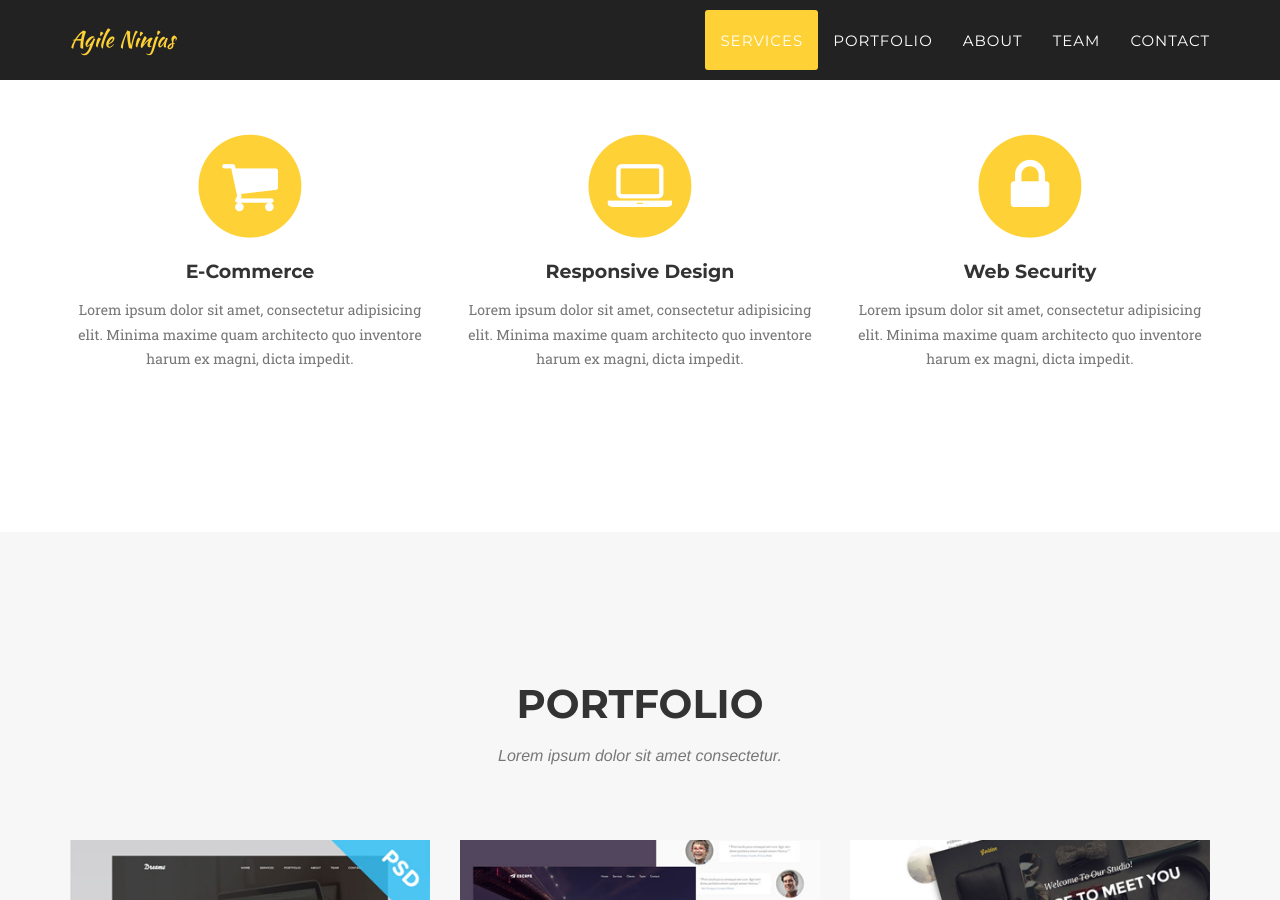
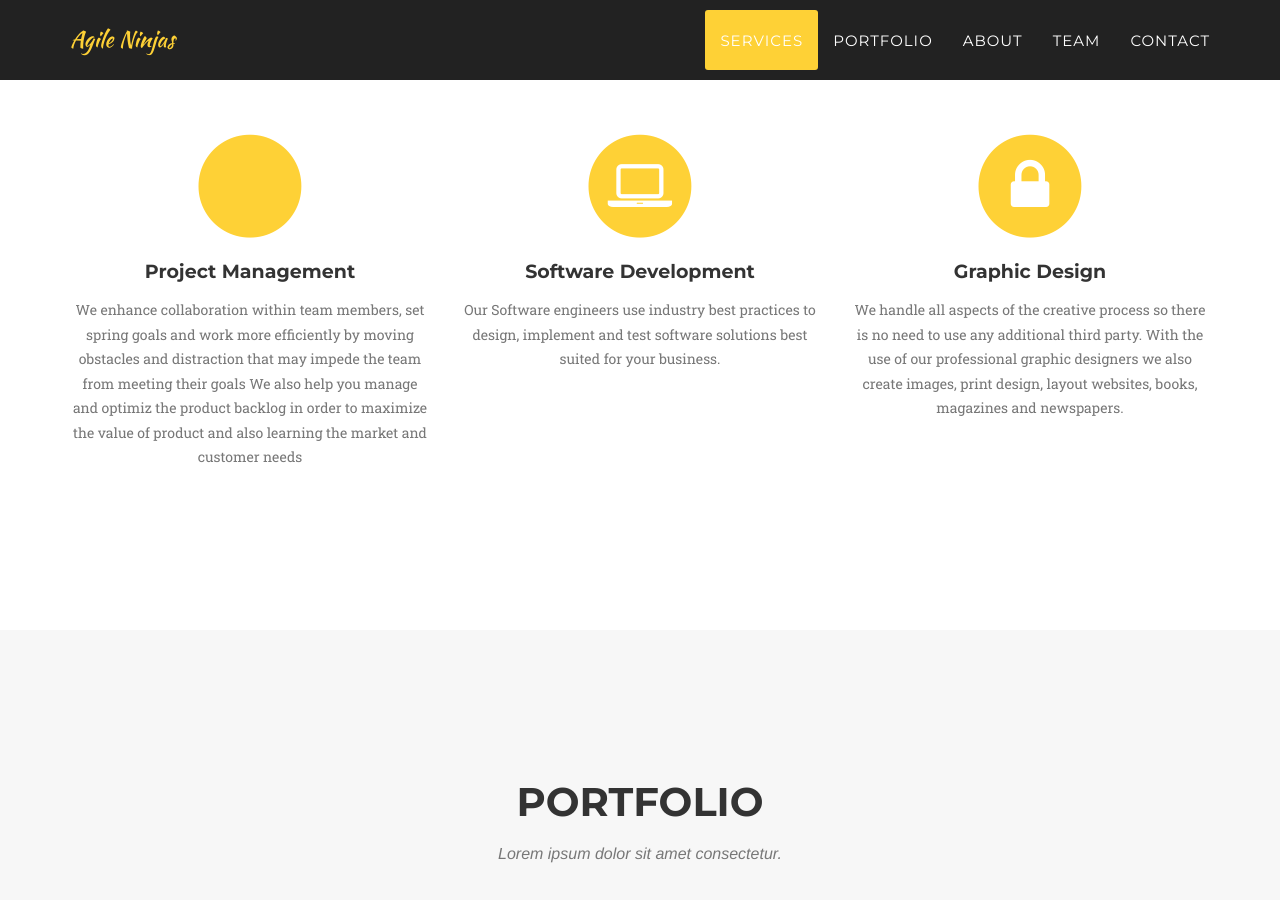
Before and after one commit to kamtoeddy/agile-ninjas, a Jekyll site: the page built from index.html, in a window 1280 px wide and 900 px high, scrolled down 938 px. Built offline with Jekyll 4.4.1, drawn with Linux system fonts in a browser that asks for light colours; some web fonts are replaced; some of the changed text lies outside the part shown.

Commit message:
feat: updated team info and services section

```diff
--- a/_config.yml
+++ b/_config.yml
@@ -9,22 +9,25 @@ description: "Write an awesome description for your new site here. You can edit
 # Team names, titles and social links
 people:
   - name: Tayo Daramola
-    pic: 2
+    pic: tayo.jpg
     role: Scrum Master
+    social:
+      - title: linkedin
+        url: www.LinkedIn.com/in/tayo-daramola
 
   - name: Augustina Onwubuya
-    pic: augustina-picture
+    pic: augustina.jpg
     role: Assistant Scrum Master
     social:
       - title: linkedin
         url: http://www.linkedin.com/in/Tina5110
 
   - name: Michael Collins
-    pic: michael-picture
+    pic: michael.jpg
     role: Product Owner
 
   - name: Kamto Eddy
-    pic: eddy-picture
+    pic: eddy.jpg
     role: Software Engineer
     social:
       - title: linkedin
@@ -33,20 +36,23 @@ people:
         url: https://twitter.com/eddy_kamto
 
   - name: Akangwa Willensky
-    pic: willensky-picture
+    pic: willensky.jpg
     role: Software Engineer
 
   - name: Shey Anabell
-    pic: anabell-picture
+    pic: anabell.jpg
     role: QA Engineer
 
   - name: Ekwoge Njitor
-    pic: 2
+    pic: armstrong.jpg
     role: QA Engineer
 
   - name: Victor Enebeli
-    pic: 2
+    pic: victor.png
     role: QA Engineer
+    social:
+      - title: linkedin
+        url: https://www.linkedin.com/in/victor-enebeli-639120231
 
 # Social networks usernames (many more available: google-plus, flickr, dribbble, pinterest, instagram, tumblr, linkedin, etc.)
 social:
--- a/_includes/services.html
+++ b/_includes/services.html
@@ -4,33 +4,58 @@
     <div class="row">
       <div class="col-lg-12 text-center">
         <h2 class="section-heading">Services</h2>
-                    <h3 class="section-subheading text-muted">Lorem ipsum dolor sit amet consectetur.</h3>
+        <h3 class="section-subheading text-muted">
+          Lorem ipsum dolor sit amet consectetur.
+        </h3>
       </div>
     </div>
+
     <div class="row text-center">
       <div class="col-md-4">
         <span class="fa-stack fa-4x">
           <i class="fa fa-circle fa-stack-2x text-primary"></i>
-                        <i class="fa fa-shopping-cart fa-stack-1x fa-inverse"></i>
+          <i class="fa-solid fa-chart-pie fa-beat fa-stack-1x fa-inverse"></i>
         </span>
-                    <h4 class="service-heading">E-Commerce</h4>
-                    <p class="text-muted">Lorem ipsum dolor sit amet, consectetur adipisicing elit. Minima maxime quam architecto quo inventore harum ex magni, dicta impedit.</p>
+
+        <h4 class="service-heading">Project Management</h4>
+
+        <p class="text-muted">
+          We enhance collaboration within team members, set spring goals and
+          work more efficiently by moving obstacles and distraction that may
+          impede the team from meeting their goals We also help you manage and
+          optimiz the product backlog in order to maximize the value of product
+          and also learning the market and customer needs
+        </p>
       </div>
+
       <div class="col-md-4">
         <span class="fa-stack fa-4x">
           <i class="fa fa-circle fa-stack-2x text-primary"></i>
           <i class="fa fa-laptop fa-stack-1x fa-inverse"></i>
         </span>
-                    <h4 class="service-heading">Responsive Design</h4>
-                    <p class="text-muted">Lorem ipsum dolor sit amet, consectetur adipisicing elit. Minima maxime quam architecto quo inventore harum ex magni, dicta impedit.</p>
+
+        <h4 class="service-heading">Software Development</h4>
+
+        <p class="text-muted">
+          Our Software engineers use industry best practices to design,
+          implement and test software solutions best suited for your business.
+        </p>
       </div>
+
       <div class="col-md-4">
         <span class="fa-stack fa-4x">
           <i class="fa fa-circle fa-stack-2x text-primary"></i>
           <i class="fa fa-lock fa-stack-1x fa-inverse"></i>
         </span>
-                    <h4 class="service-heading">Web Security</h4>
-                    <p class="text-muted">Lorem ipsum dolor sit amet, consectetur adipisicing elit. Minima maxime quam architecto quo inventore harum ex magni, dicta impedit.</p>
+
+        <h4 class="service-heading">Graphic Design</h4>
+
+        <p class="text-muted">
+          We handle all aspects of the creative process so there is no need to
+          use any additional third party. With the use of our professional
+          graphic designers we also create images, print design, layout
+          websites, books, magazines and newspapers.
+        </p>
       </div>
     </div>
   </div>
--- a/_includes/team.html
+++ b/_includes/team.html
@@ -5,9 +5,7 @@
       <div class="col-lg-12 text-center">
         <h2 class="section-heading">Our Amazing Team</h2>
 
-        <h3 class="section-subheading text-muted">
-          Lorem ipsum dolor sit amet consectetur.
-        </h3>
+        <h3 class="section-subheading text-muted">The Agile Ninjas.</h3>
       </div>
     </div>
 
@@ -42,9 +40,7 @@
     <div class="row">
       <div class="col-lg-8 col-lg-offset-2 text-center">
         <p class="large text-muted">
-          Lorem ipsum dolor sit amet, consectetur adipisicing elit. Aut eaque,
-          laboriosam veritatis, quos non quis ad perspiciatis, totam corporis
-          ea, alias ut unde.
+          Feel free to connect with us on your social media of choice.
         </p>
       </div>
     </div>
```
Also changed, not shown: other parts of _includes/team.html (+1 -1 lines), img/team/2.jpg (deleted), img/team/3.jpg (deleted), img/team/anabell.jpg (renamed from img/team/anabell-picture.jpg), img/team/armstrong.jpg (added), img/team/augustina.jpg (renamed from img/team/augustina-picture.jpg), img/team/eddy.jpg (renamed from img/team/eddy-picture.jpg), img/team/michael.jpg (renamed from img/team/michael-picture.jpg), img/team/tayo.jpg (added), img/team/victor.png (added), img/team/willensky.jpg (renamed from img/team/willensky-picture.jpg). Lines whose indentation alone changed are shown as unchanged.
